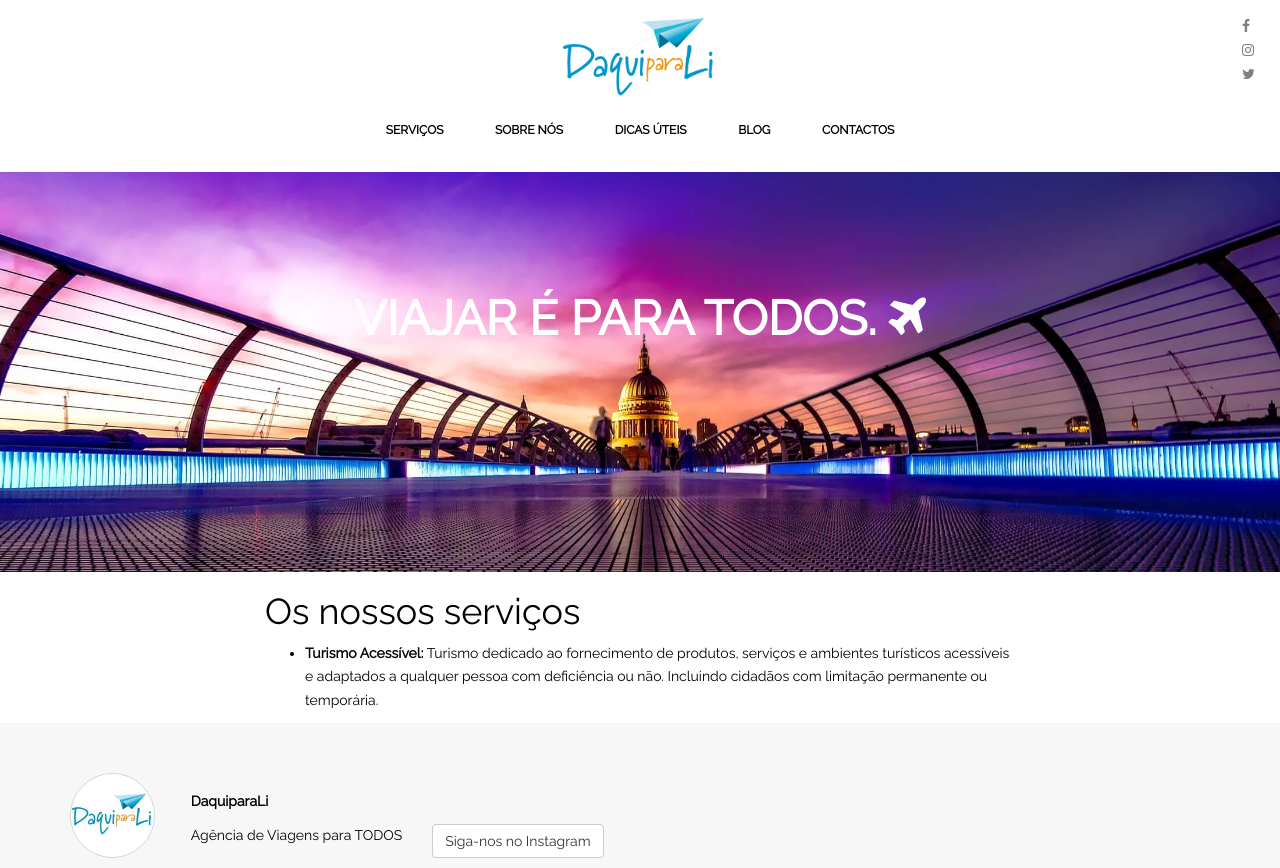
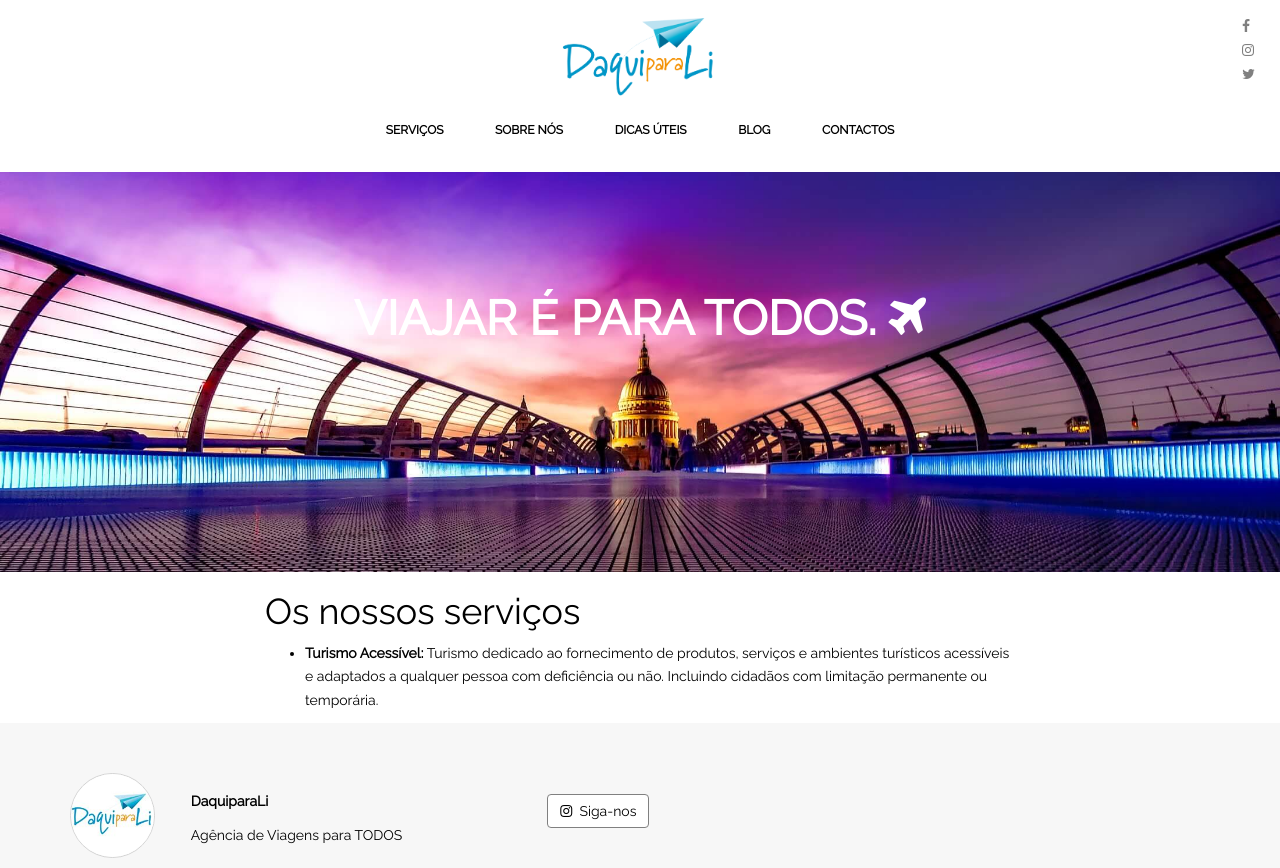
Before and after one commit to daquiprali/daquiprali.github.io, a Jekyll site: the page built from site/services/services.html, in a window 1280 px wide. Shown: the top 868 px of the page. Built offline with Jekyll 4.4.1, drawn with Linux system fonts in a browser that asks for light colours; comment, search, counter and statistics services are not loaded; grey boxes are pictures that could not be loaded.

Commit message:
update instagram button

```diff
--- a/_includes/contacts.html
+++ b/_includes/contacts.html
@@ -11,8 +11,10 @@
                         <p><b>DaquiparaLi</b></p>
                         <p>Agência de Viagens para TODOS</p>
                     </div>
-                    <div class="col-xs-12 col-sm-6 bottom-column">
-                        <button class="btn btn-default">Siga-nos no Instagram</button>
+                    <div class="col-xs-12 col-sm-6 bottom-column text-center">
+                        <a href="" target="_blank" class="btn btn-outline">
+                            <i class="fa fa-instagram fa-1x" aria-hidden="true"></i>&nbsp;&nbsp;Siga-nos
+                        </a>
                     </div>
                 </div>
                 <script src="//lightwidget.com/widgets/lightwidget.js"></script>
--- a/assets/css/footer.css
+++ b/assets/css/footer.css
@@ -19,6 +19,9 @@ footer {
 #social-networks .top {
 	padding-bottom: 10px;
 	display: table;
+}
+#social-networks .btn {
+	margin-bottom: 30px;
 }
 
 #social-networks #insta-logo img{
@@ -54,8 +57,13 @@ footer {
 	}
 }
 
-
-
 #contacts .group-contacts {
 	padding-top: 10px;
 }
+
+footer .glyphicon-heart {
+	color: #333;
+}
+footer a {
+	color: grey;
+}
--- a/assets/css/general.css
+++ b/assets/css/general.css
@@ -9,6 +9,9 @@ body {
 }
 a {
 	color: black;
+}
+a:hover {
+	color: grey;
 }
 
 @media (min-width: 768px) {
@@ -27,6 +30,17 @@ a {
 	}
 }
 
+.btn-outline {
+	background-color: white;
+	border: 1px solid grey;
+	text-decoration: none;
+}
+.btn-outline:hover {
+	border: 2px solid black;
+	text-decoration: none;
+	font-weight: 800;
+}
+
 #partner {
 	padding-top: 50px;
 	padding-bottom: 50px;
```
Also changed, not shown: 2 other files.
